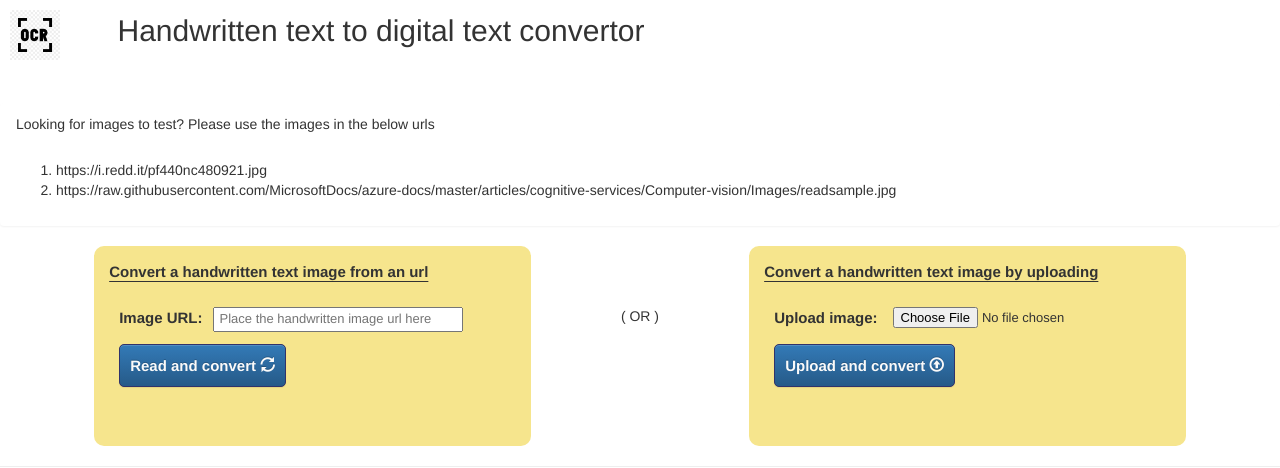
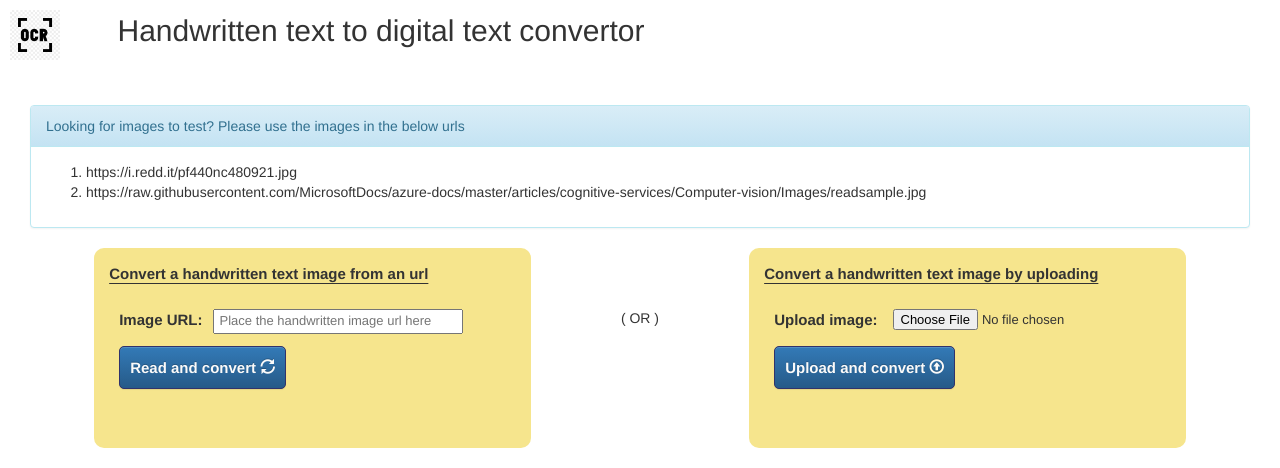
Before and after one commit to Indumathi90/handwrittentodigital, a Flask app: page / in a window 1280 px wide. Shown: the top 468 px of the page. Run offline with Flask 2, Linux system fonts and the light colour scheme; some libraries are stand-ins or nearby versions.

Commit message:
update README.md

```diff
--- a/static/css/styles.css
+++ b/static/css/styles.css
@@ -70,3 +70,6 @@ body {
 .alert.alert-danger {
     margin: 2px 30px;
 }
+.url-info-panel {
+    margin: 2px 30px;
+}
--- a/templates/form.html
+++ b/templates/form.html
@@ -1,4 +1,4 @@
-<div class="panel info">
+<div class="panel panel-info url-info-panel">
     <div class="panel-heading">Looking for images to test? Please use the images in the below urls</div>
     <div class="panel-body">
         <ol>
```
